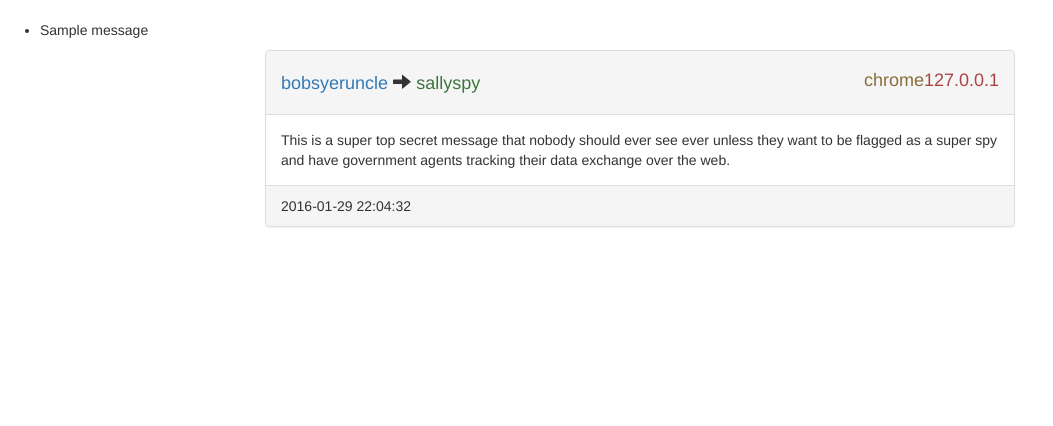
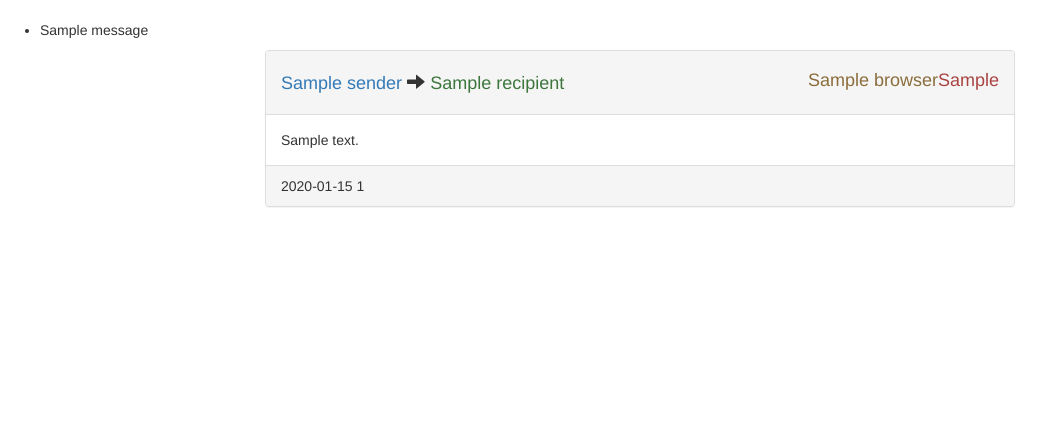
Before and after one commit to kelleydv/Pryvacy, a Flask app: page /feed in a window 1280 px wide. Shown: the part 51-477 px from the top of the page, without its empty margins (0-1053 px from the left). Run offline with Flask 2, Linux system fonts and the light colour scheme; one stand-in notice (Sample message) is shown; a database or web service that is not in the repository returns one stand-in record (values such as "Sample title"); some libraries are stand-ins or nearby versions.

Commit message:
basic messaging

```diff
--- a/pryvacy/controllers.py
+++ b/pryvacy/controllers.py
@@ -36,6 +36,24 @@ def signup(username, password, password2):
 def get_users_list():
     users = models.User.match_all()
     return [ {'username':x['username'], 'public_key': x['public_key']} for x in users ]
+
+
+def send_message(message, recipient, sender, ip, browser):
+    if not models.User.match(username=recipient):
+        return "No user with this username"
+    models.Message.create(
+        sender,
+        recipient,
+        message,
+        ip,
+        browser
+    )
+
+def get_messages():
+    return models.Message.match_all()
+
+
+
 
 gpg = gnupg.GPG()
 gpg.encoding = 'utf-8'
--- a/pryvacy/models/__init__.py
+++ b/pryvacy/models/__init__.py
@@ -1,2 +1,3 @@
 from .base import Base
 from .user import User
+from .message import Message
--- a/pryvacy/models/message.py
+++ b/pryvacy/models/message.py
@@ -13,5 +13,6 @@ class Message(Base):
             'body': body,
             'ip': ip,
             'browser': browser,
-            'timestamp': timestamp()
+            'timestamp': timestamp(),
+            'read': False
         })
--- a/pryvacy/routes.py
+++ b/pryvacy/routes.py
@@ -76,7 +76,8 @@ def page(name=None):
 def feed():
     ip = request.remote_addr
     agent = request.user_agent
-    return render_template('feed.html', session=session)
+    messages = controllers.get_messages()
+    return render_template('feed.html', session=session, messages=messages)
 
 
 @app.route('/dashboard', methods=['GET', 'POST'])
@@ -116,3 +117,22 @@ def decrypt():
     ciphertext = request.args.get('ciphertext')
     username = session['user']['username']
     return jsonify(plaintext=controllers.decrypt(key, ciphertext, username))
+
+
+@app.route('/message/send', methods=['GET', 'POST'])
+def send_message():
+    # TODO: make this a POST request
+    if request.method == 'GET':
+        message = request.args.get('message')
+        recipient = request.args.get('recipient')
+        sender = request.args.get('sender')
+        ip = request.remote_addr
+        browser = request.user_agent.browser
+        error = controllers.send_message(
+            message,
+            recipient,
+            sender,
+            ip,
+            browser
+        )
+        return error
--- a/pryvacy/templates/feed.html
+++ b/pryvacy/templates/feed.html
@@ -5,23 +5,25 @@
     <div class="container center-vertically">
       <div class="row">
         <div class="col-md-8 col-md-offset-2">
+          {% for x in messages %}
           <div class="panel panel-default">
             <div class="panel-heading">
               <h4>
-                <span class="text-primary">bobsyeruncle</span>
+                <span class="text-primary">{{ x['sender'] }}</span>
                 <span class="glyphicon glyphicon-arrow-right" aria-hidden="true"></span>
-                <span class="text-success">sallyspy</span>
-                <span class="text-danger pull-right">127.0.0.1</span>
-                <span class="text-warning pull-right">chrome</span>
+                <span class="text-success">{{x ['recipient'] }}</span>
+                <span class="text-danger pull-right">{{ x['ip'] }}</span>
+                <span class="text-warning pull-right">{{ x['browser'] }}</span>
               </h4>
             </div>
             <div class="panel-body">
-              This is a super top secret message that nobody should ever see ever unless they want to be flagged as a super spy and have government agents tracking their data exchange over the web.
+              {{ x['body'] }}
             </div>
             <div class="panel-footer">
-              2016-01-29 22:04:32
+              {{ x['timestamp'][:-7] }}
             </div>
           </div>
+          {% endfor %}
         </div>
       </div>
     </div>
```
Also changed, not shown: pryvacy/templates/dashboard.html (+45 -5 lines).
